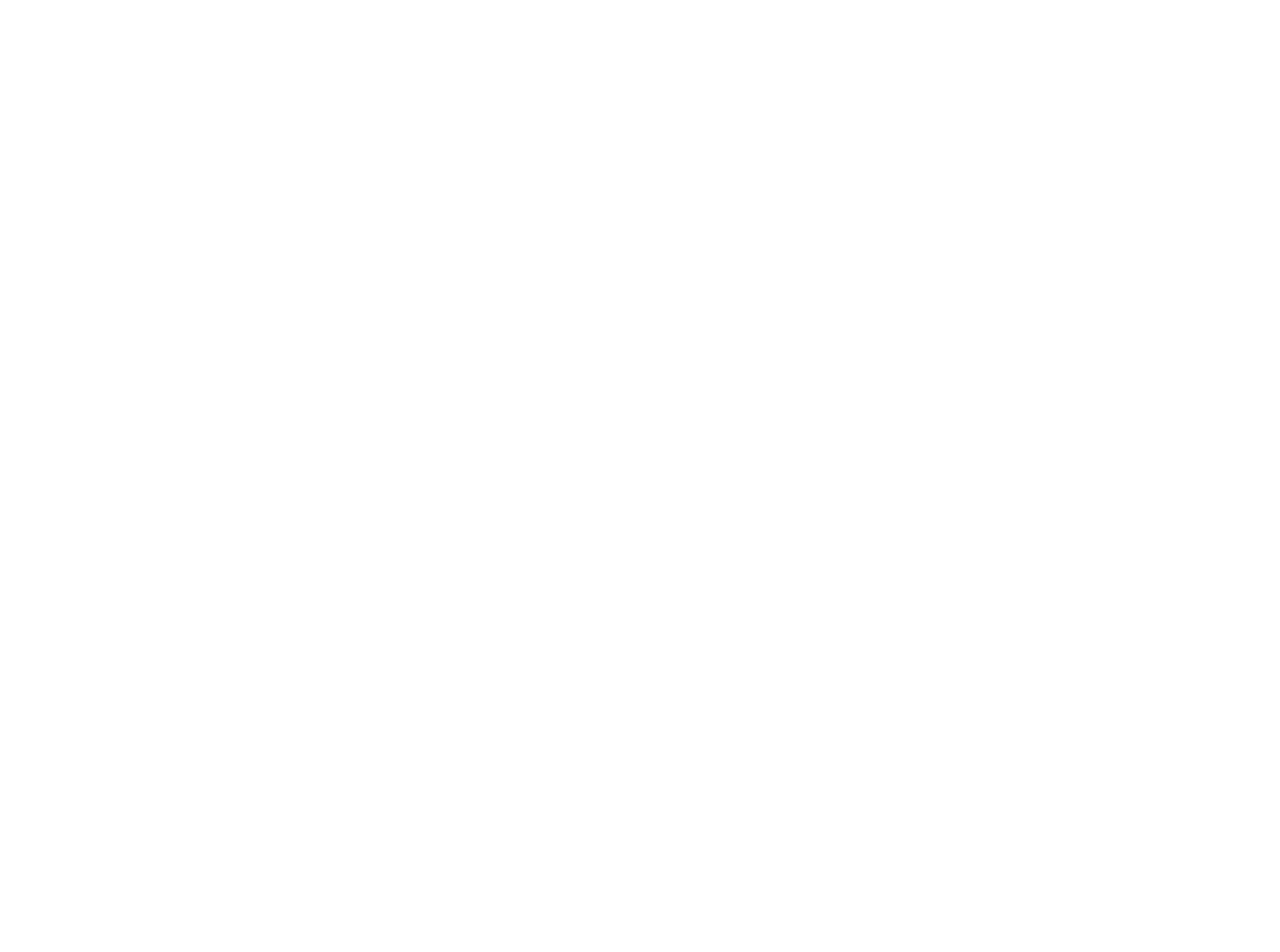
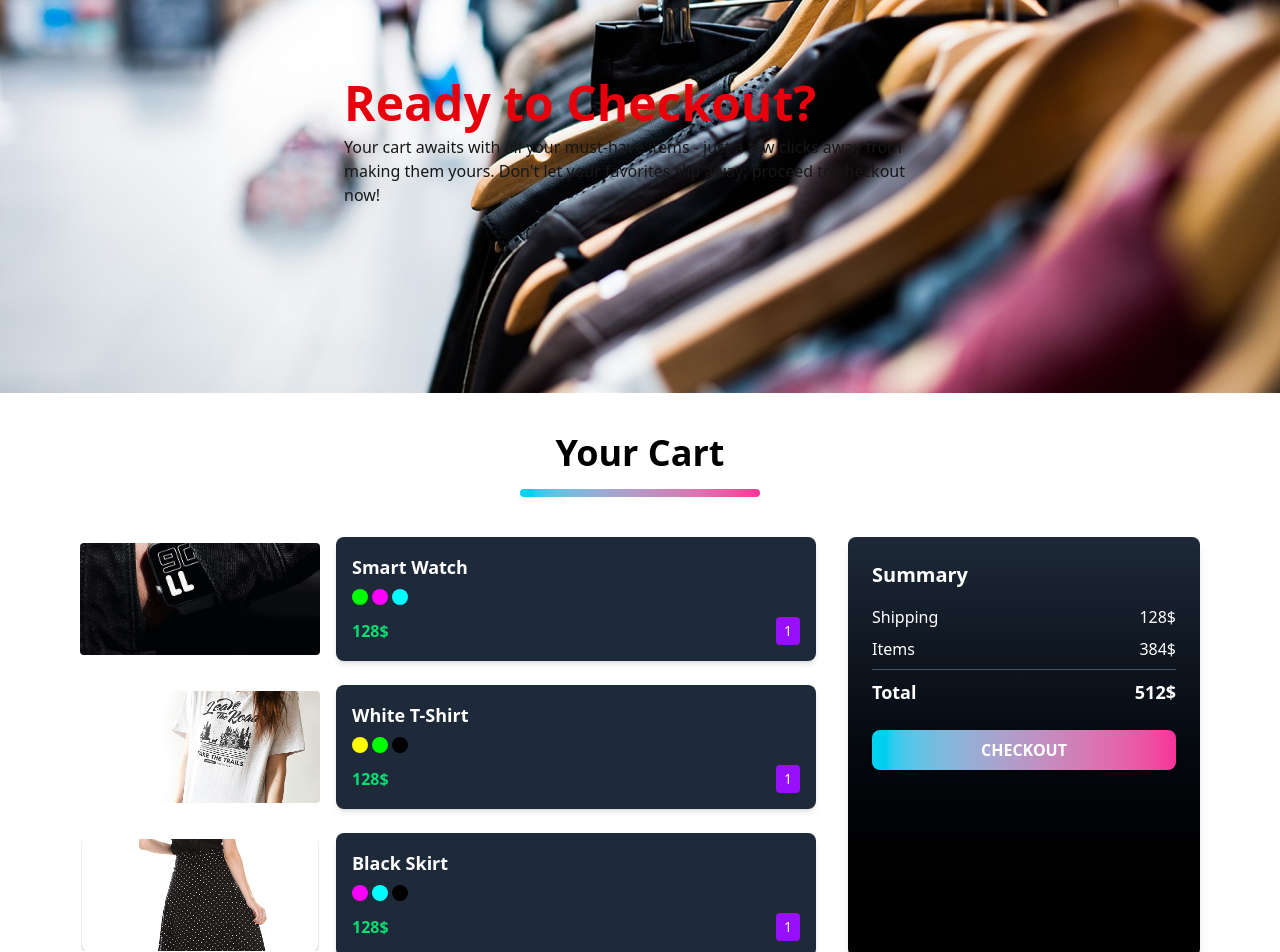
Before and after one commit to AhmedSamyEid/Diamond-Shop-Ecommerce-Store-Community-, a React (Vite) app: page /cart in a window 1280 px wide. Before the commit this address had no page. Shown: the part 200-1152 px from the top of the page. Before the commit the page ends 800 px from the top, so only its background shows below. Built offline with nearby package versions, Linux system fonts and the light colour scheme.

Commit message:
Add :Cart  ReadytoCheckout and YourCart

```diff
--- a/src/App.tsx
+++ b/src/App.tsx
@@ -1,4 +1,5 @@
 import Home from "./components/pages/Home.tsx";
+import Cart from "./components/pages/Cart.tsx";
 import AboutUs from "./components/pages/AboutUs.tsx";
 import Contact from "./components/pages/Contact.tsx";
 import { BrowserRouter, Route, Routes } from "react-router";
@@ -13,6 +14,7 @@
             <Route path="/" element={<Home />} />
             <Route path="/aboutus" element={<AboutUs />} />
             <Route path="/contact" element={<Contact />} />
+            <Route path="/cart" element={<Cart />} />
           </Route>
         </Routes>
       </BrowserRouter>
--- /dev/null
+++ b/src/components/pages/Cart.tsx
@@ -0,0 +1,11 @@
+import YourCart from "../ui/YourCart";
+import ReadytoCheckout from "../ui/ReadytoCheckout";
+
+export default function Cart() {
+  return (
+    <>
+      <ReadytoCheckout />
+      <YourCart />
+    </>
+  );
+}
--- /dev/null
+++ b/src/components/ui/ReadytoCheckout.tsx
@@ -0,0 +1,39 @@
+export default function ReadytoCheckout() {
+  const sidbasrs = [
+    {
+      src: "/images/Rectangle 51.png",
+      alt: "woman",
+      titel: "Ready to Checkout?",
+      description:
+        "Your cart awaits with all your must-have items - just a few clicks away from making them yours. Don't let your favorites slip away; proceed to checkout now!",
+    },
+  ];
+
+  return (
+    <>
+      <div className="sliders flex flex-wrap">
+        {sidbasrs.map((item, index) => (
+          <div
+            key={index}
+            className={`sider relative w-full $? "block" : "hidden"}`}
+          >
+            <img
+              className="w-full h-[300px] sm:h-[400px] md:h-[500px] object-cover "
+              src={item.src}
+              alt={item.alt}
+            />
+
+            <div className="absolute top-1/2 left-1/2 transform -translate-x-1/2 -translate-y-1/2 text-white text-cente  p-6 rounded-lg max-w-1x ">
+              <h1 className="text-xl text-red-600  sm:text-3xl lg:text-5xl font-bold mb-2">
+                {item.titel}
+              </h1>
+              <p className="text-neutral-900 text-sm sm:text-base ">
+                {item.description}
+              </p>
+            </div>
+          </div>
+        ))}
+      </div>
+    </>
+  );
+}
--- /dev/null
+++ b/src/components/ui/YourCart.tsx
@@ -0,0 +1,114 @@
+import { useEffect, useState } from "react";
+const demoCart = [
+  {
+    id: 1,
+    title: "Smart Watch",
+    price: 128,
+    image: "/images/Rectangle 2.png",
+    colors: ["#00ff00", "#ff00ff", "#00ffff"],
+    quantity: 1,
+  },
+  {
+    id: 2,
+    title: "White T-Shirt",
+    price: 128,
+    image: "/images/Rectangle 3.png",
+    colors: ["#ffff00", "#00ff00", "#000000"],
+    quantity: 1,
+  },
+  {
+    id: 3,
+    title: "Black Skirt",
+    price: 128,
+    image: "/images/Rectangle 13 (4).png",
+    colors: ["#ff00ff", "#00ffff", "#000000"],
+    quantity: 1,
+  },
+];
+
+localStorage.setItem("cart", JSON.stringify(demoCart));
+
+interface CartItem {
+  id: number;
+  title: string;
+  price: number;
+  image: string;
+  colors: string[];
+  quantity: number;
+}
+
+export default function YourCart() {
+  const [cartItems, setCartItems] = useState<CartItem[]>([]);
+
+  useEffect(() => {
+    const stored = localStorage.getItem("cart");
+    if (stored) setCartItems(JSON.parse(stored));
+  }, []);
+
+  const totalItemsPrice = cartItems.reduce(
+    (acc, item) => acc + item.price * item.quantity,
+    0
+  );
+  const shipping = 128;
+  const total = totalItemsPrice + shipping;
+
+  return (
+    <div className="max-w-6xl mx-auto px-4 py-10">
+      <h2 className="text-4xl text-center font-semibold mb-4">Your Cart</h2>
+      <div className="w-60 h-2 mx-auto bg-gradient-to-r from-cyan-400 to-pink-500 mb-10 rounded"></div>
+
+      <div className="grid md:grid-cols-3 gap-8">
+        <div className="md:col-span-2 space-y-6">
+          {cartItems.map((item) => (
+            <div key={item.id} className="flex items-center gap-4">
+              <img
+                src={item.image}
+                alt={item.title}
+                className="w-28 h-28 rounded object-cover md:w-60 h-auot "
+              />
+              <div className="flex-1 bg-gray-800 bg-opacity-80 text-white  p-4 rounded-lg shadow-md flex flex-col">
+                <h3 className="text-lg font-semibold">{item.title}</h3>
+                <div className="flex gap-1 mt-2">
+                  {item.colors.map((color, i) => (
+                    <span
+                      key={i}
+                      className={`w-4 h-4 rounded-full`}
+                      style={{ backgroundColor: color }}
+                    ></span>
+                  ))}
+                </div>
+                <div className="flex justify-between items-center mt-3">
+                  <span className="text-green-400 font-bold">
+                    {item.price}$
+                  </span>
+                  <span className="bg-purple-600 text-white px-2 py-1 rounded text-sm">
+                    {item.quantity}
+                  </span>
+                </div>
+              </div>
+            </div>
+          ))}
+        </div>
+
+        <div className="bg-gradient-to-b from-gray-800 to-black text-white rounded-lg p-6 shadow-lg">
+          <h4 className="text-xl font-semibold mb-4">Summary</h4>
+          <div className="flex justify-between mb-2">
+            <span>Shipping</span>
+            <span>{shipping}$</span>
+          </div>
+          <div className="flex justify-between mb-2">
+            <span>Items</span>
+            <span>{totalItemsPrice}$</span>
+          </div>
+          <div className="flex justify-between text-lg font-bold border-t border-gray-600 pt-2">
+            <span>Total</span>
+            <span>{total}$</span>
+          </div>
+          <button className="w-full mt-6 py-2 bg-gradient-to-r from-cyan-400 to-pink-500 text-white font-bold rounded-lg shadow">
+            CHECKOUT
+          </button>
+        </div>
+      </div>
+    </div>
+  );
+}
```
